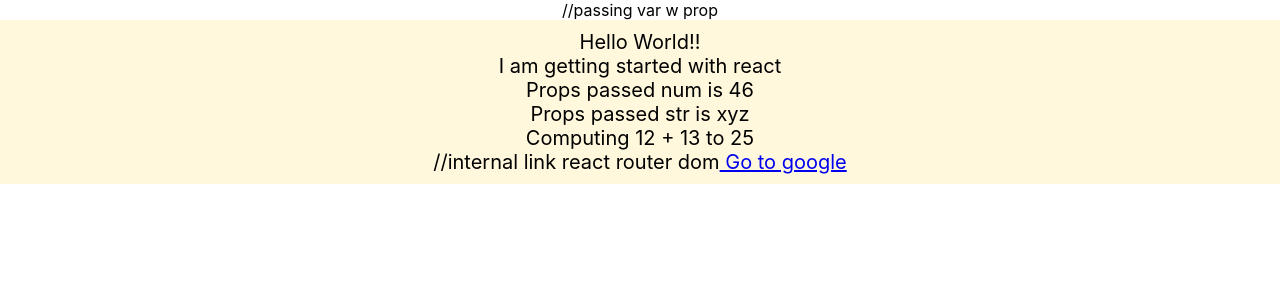
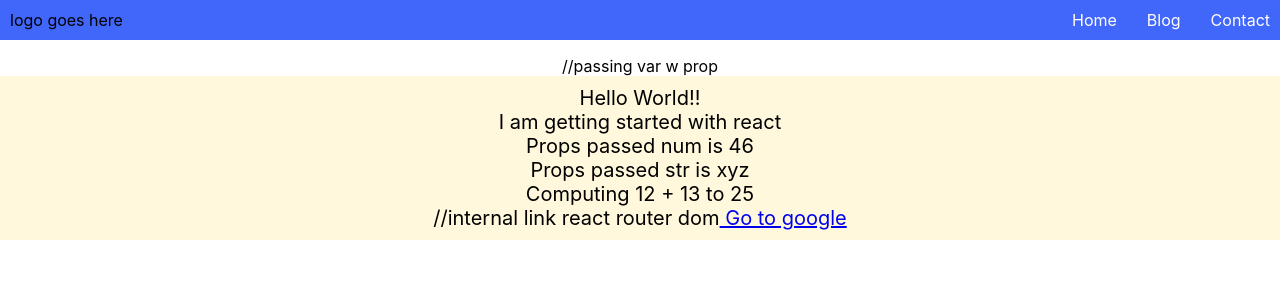
Before and after one commit to Pheonix-db-team/PG-Accreditation-Automation, a React (Create React App) app: page / in a window 1280 px wide. Shown: the top 300 px of the page. Built offline with nearby package versions, Linux system fonts and the light colour scheme.

Commit message:
Added Navbar

```diff
--- a/src/App.css
+++ b/src/App.css
@@ -1,6 +1,40 @@
+* {
+  /*default*/
+  margin: 0;
+  padding: 0;
+}
+
+.navbar {
+  display: flex;
+  justify-content: space-between;
+  background-color: #4066FA;
+  padding: 10px;
+  margin-bottom: 16px;
+}
+
+.navbar-logo {
+  color: 'white';
+  font-size: 20px;
+}
+
+.navbar-menu {
+  display: flex;
+  list-style-type: none;
+  margin: 0;
+  gap: 30px;
+  align-items: center;
+
+}
+
+.navbar-menu li a {
+  color: white;
+  text-decoration: none;
+}
+
 .App {
   text-align: center;
 }
+
 
 .App-logo {
   height: 40vmin;
@@ -32,6 +66,7 @@
   from {
     transform: rotate(0deg);
   }
+
   to {
     transform: rotate(360deg);
   }
--- a/src/App.js
+++ b/src/App.js
@@ -1,11 +1,14 @@
 //import logo from './logo.svg';
 import './App.css';
 import HelloWorld from './components/HelloWorld';
+import NavBar from './components/NavBar';
+import './App.css';
 function App() {
   const num = 46;
   const str = "xyz";
   return (
     <div className="App">
+      <NavBar></NavBar>
       //passing var w prop
       <HelloWorld propnum={num} propstr={str} />
     </div>
--- /dev/null
+++ b/src/components/NavBar.js
@@ -0,0 +1,18 @@
+import React from 'react'
+//import './App.css'
+function NavBar() {
+    return (
+        <div className='navbar'>
+            <div className='logo'>
+                logo goes here
+            </div>
+            <div className='navbar-menu'>
+                <li><a href='/'>Home</a></li>
+                <li><a href='/blog'>Blog</a></li>
+                <li><a href='/contact'>Contact</a></li>
+            </div>
+        </div>
+    )
+}
+
+export default NavBar
```
Also changed, not shown: notes/notes.md (+17 -0 lines).
